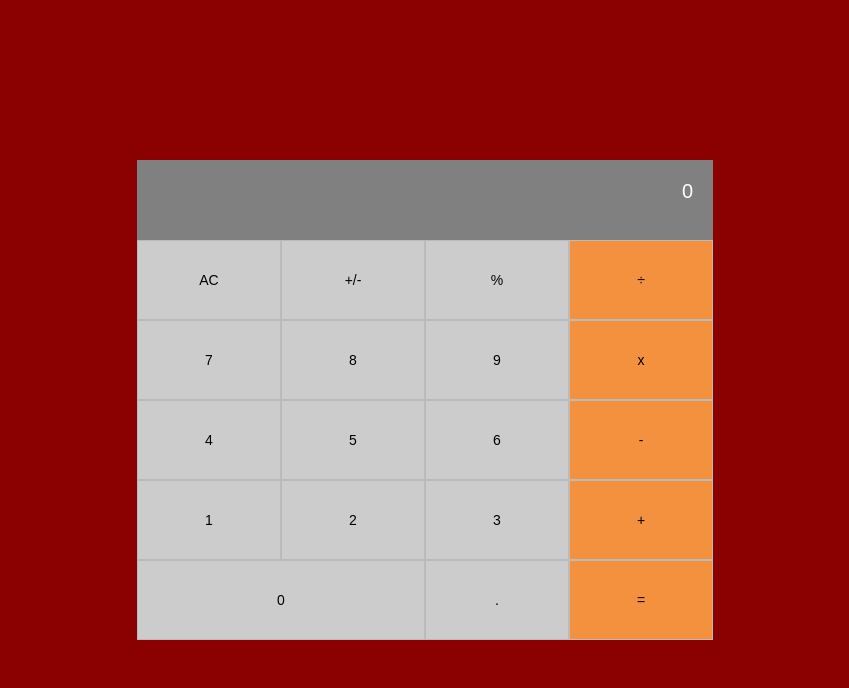
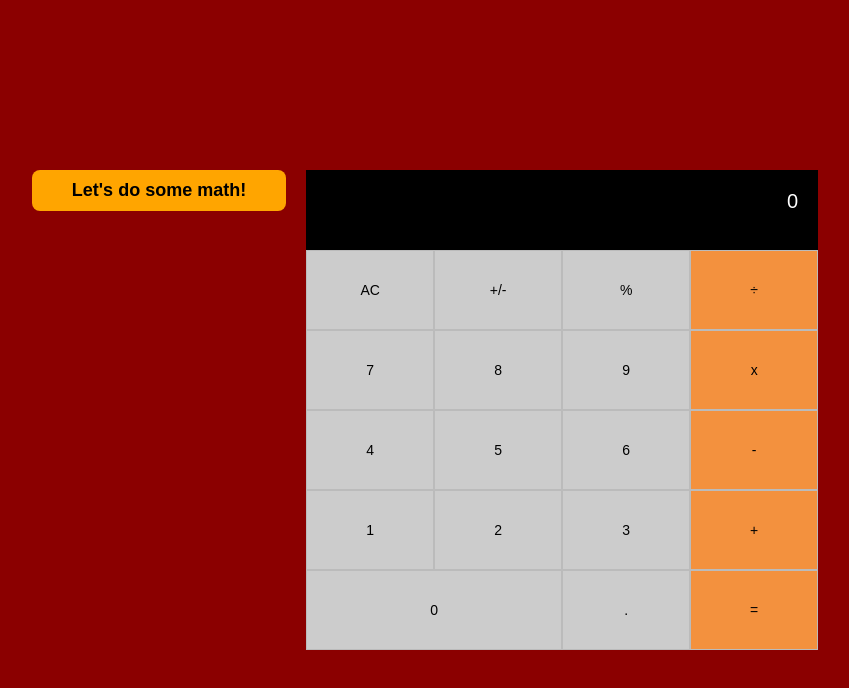
Before and after one commit to mukhammadrizooff/Math-Magicians, a React (Create React App) app: page / in a window 1280 px wide. Shown: the top 688 px of the page, without its empty margins (215-1064 px from the left). Built offline with nearby package versions, Linux system fonts and the light colour scheme.

Commit message:
Modify simpleCalculator file

```diff
--- a/src/components/simpleCalculator.css
+++ b/src/components/simpleCalculator.css
@@ -1,14 +1,31 @@
+.main-container {
+  width: 100%;
+  display: flex;
+  flex-direction: column;
+  align-items: center;
+  gap: 2rem;
+}
+
+.main-container p {
+  font-size: 1.8rem;
+  font-weight: bold;
+  background-color: orange;
+  border-radius: 8px;
+  padding: 1rem 4rem;
+}
+
 .box-container {
-  width: 30vw;
+  width: 90vw;
   height: 60vh;
-  background-color: grey;
+  background-color: black;
   display: grid;
   grid-template-columns: repeat(4, 1fr);
   grid-template-rows: repeat(6, 1fr);
+  margin-top: 2rem;
 }
 
-.result-screen {
-  grid-column: 1 / -1;
+.screen {
+  grid-column: 1 / span 4;
   color: white;
   padding: 2rem;
   display: flex;
@@ -23,7 +40,6 @@
   background-color: #ccc;
   border: 1px solid #bbb;
   cursor: pointer;
-  padding: 2rem 4rem;
   font-size: 1.4rem;
 }
 
@@ -52,8 +68,23 @@
   grid-column: 1 / span 2;
 }
 
+/* media queries */
+
+/* Medium Devices, Desktops */
+
 @media (min-width: 992px) {
+  .main-container {
+    width: 100%;
+    flex-direction: row;
+    justify-content: space-evenly;
+    align-items: flex-start;
+  }
+
+  p {
+    margin-top: 2rem;
+  }
+
   .box-container {
-    width: 45vw;
+    width: 40vw;
   }
 }
--- a/src/components/simpleCalculator.js
+++ b/src/components/simpleCalculator.js
@@ -18,9 +18,10 @@ const Calculator = () => {
   };
 
   return (
-    <>
+    <div className="main-container">
+      <p>Let&apos;s do some math!</p>
       <div className="box-container">
-        <div className="result-screen">
+        <div className="screen">
           { properties.total}
           { properties.operation }
           { properties.next }
@@ -45,7 +46,7 @@ const Calculator = () => {
         <button type="button" onClick={handleClick} className="btn">.</button>
         <button type="button" onClick={handleClick} className="btn hover-btn">=</button>
       </div>
-    </>
+    </div>
   );
 };
 
```
